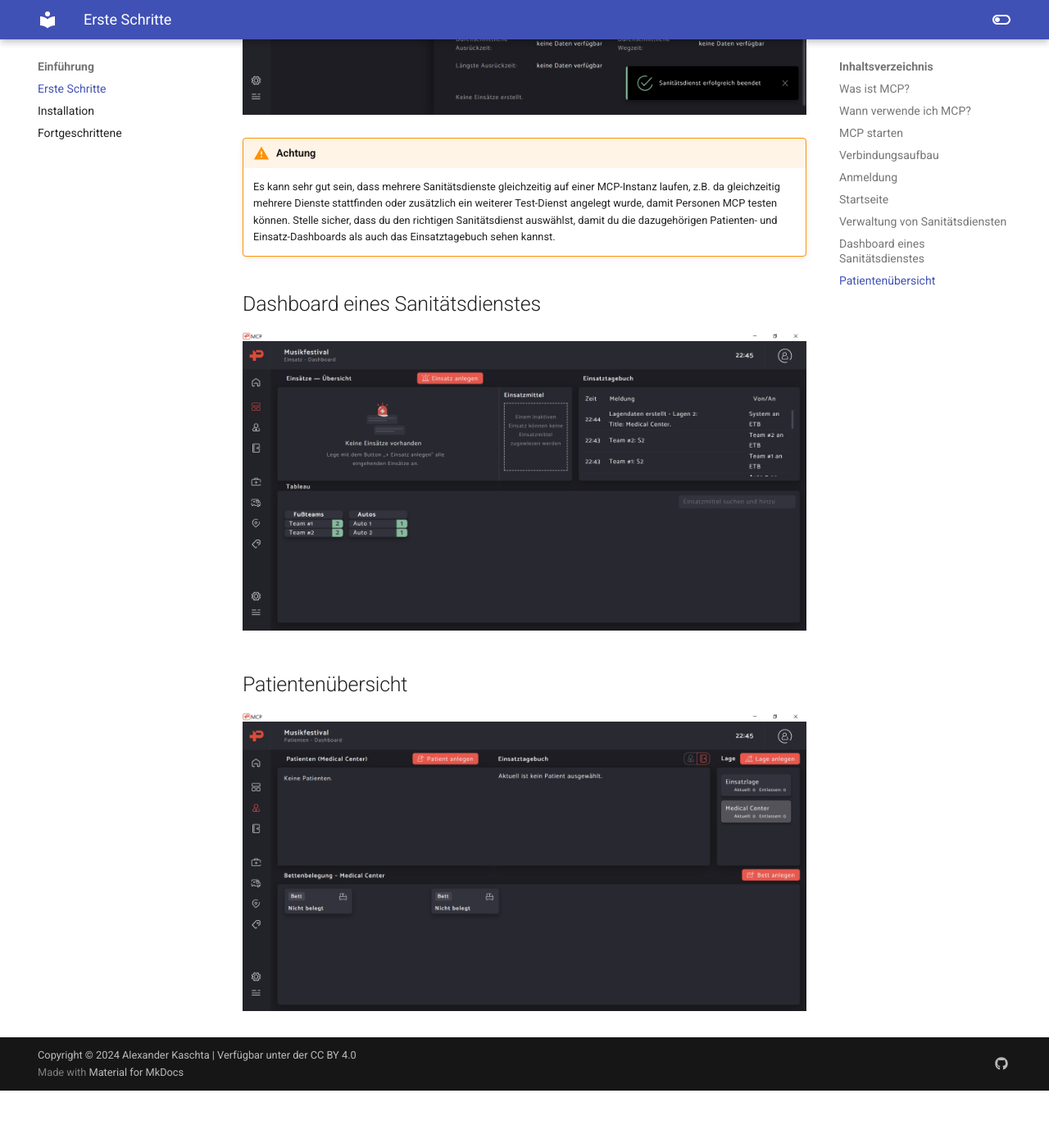
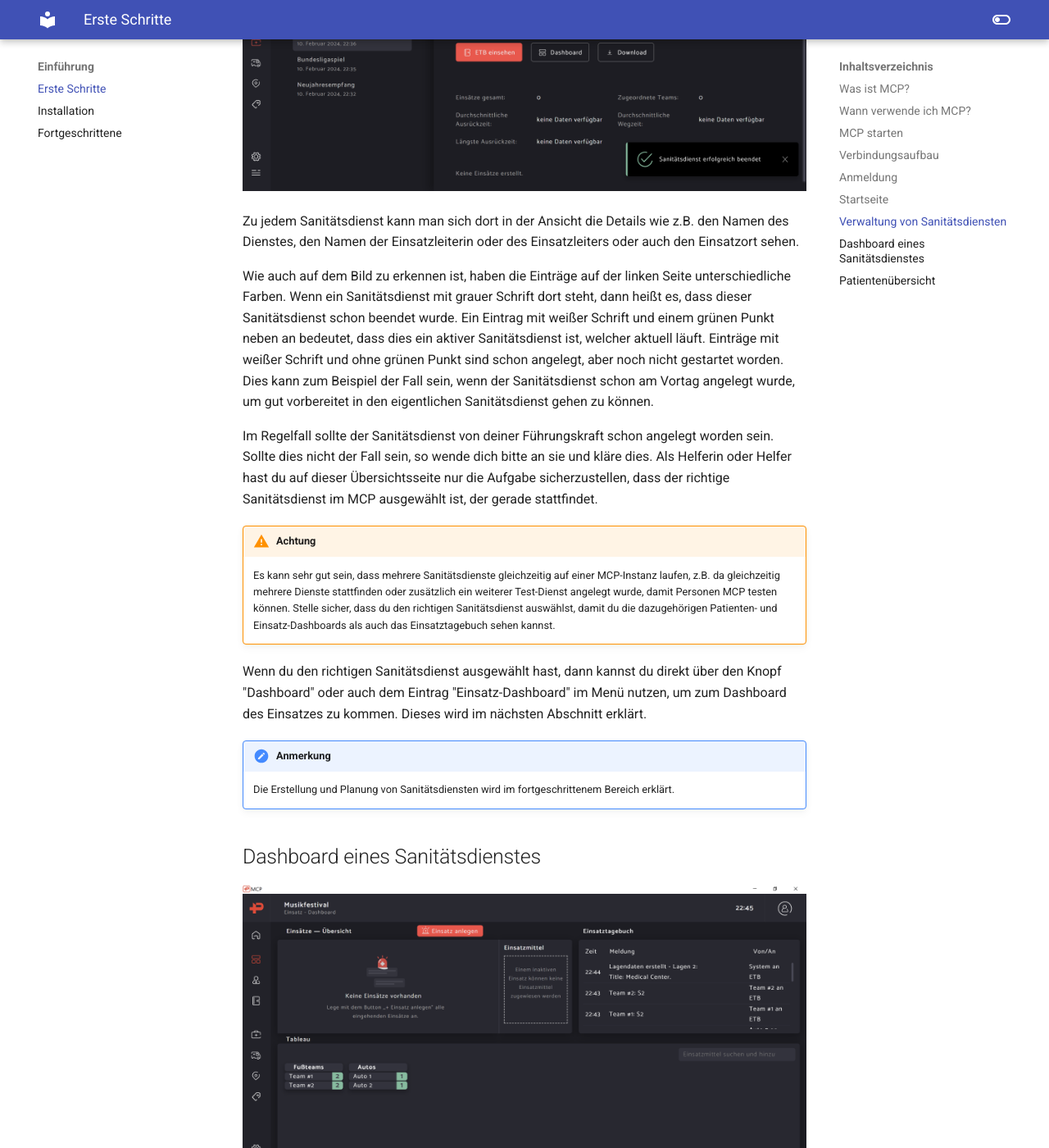
Before and after one commit to AlexanderKaschta/mcp_docs, an MkDocs documentation site: the page built from docs/getting_started.md, in a window 1280 px wide and 1400 px high, scrolled down 5724 px. Shown: the whole window at 82% size. Built offline with MkDocs 1.6.1 and Material for MkDocs 9.7.7, drawn with Linux system fonts in a browser that asks for light colours; before the commit the page ends 7054 px from its top, so only the background shows below that; some of the changed text lies outside the part shown.

Commit message:
UPD: Übersicht Dienste

```diff
--- a/docs/getting_started.md
+++ b/docs/getting_started.md
@@ -155,7 +155,25 @@ Klicke dazu einfach auf den Eintrag "Sanitätsdienste" und alles Weitere dazu wi
 
 ## Verwaltung von Sanitätsdiensten
 
+Auf der Seite zu den Sanitätsdiensten dient zur Verwaltung von Sanitätsdienste. Dort siehst du in der Liste, welche
+Sanitätsdienste alles auf der MCP-Instanz gespeichert sind, mit welcher du dich vorher verbunden hast, wie es auch im
+Bild zu sehen ist.
+
 ![Sanitätsdienstverwaltung](assets/Sandienst_Verwaltung.png)
+
+Zu jedem Sanitätsdienst kann man sich dort in der Ansicht die Details wie z.B. den Namen des Dienstes, den Namen der
+Einsatzleiterin oder des Einsatzleiters oder auch den Einsatzort sehen.
+
+Wie auch auf dem Bild zu erkennen ist, haben die Einträge auf der linken Seite unterschiedliche Farben. Wenn ein
+Sanitätsdienst mit grauer Schrift dort steht, dann heißt es, dass dieser Sanitätsdienst schon beendet wurde. Ein Eintrag
+mit weißer Schrift und einem grünen Punkt neben an bedeutet, dass dies ein aktiver Sanitätsdienst ist, welcher aktuell
+läuft. Einträge mit weißer Schrift und ohne grünen Punkt sind schon angelegt, aber noch nicht gestartet worden. Dies
+kann zum Beispiel der Fall sein, wenn der Sanitätsdienst schon am Vortag angelegt wurde, um gut vorbereitet in den
+eigentlichen Sanitätsdienst gehen zu können.
+
+Im Regelfall sollte der Sanitätsdienst von deiner Führungskraft schon angelegt worden sein. Sollte dies nicht der Fall
+sein, so wende dich bitte an sie und kläre dies. Als Helferin oder Helfer hast du auf dieser Übersichtsseite nur die
+Aufgabe sicherzustellen, dass der richtige Sanitätsdienst im MCP ausgewählt ist, der gerade stattfindet.
 
 !!! warning "Achtung"
 
@@ -164,6 +182,14 @@ Klicke dazu einfach auf den Eintrag "Sanitätsdienste" und alles Weitere dazu wi
     können. Stelle sicher, dass du den richtigen Sanitätsdienst auswählst, damit du die dazugehörigen Patienten- und
     Einsatz-Dashboards als auch das Einsatztagebuch sehen kannst.
 
+Wenn du den richtigen Sanitätsdienst ausgewählt hast, dann kannst du direkt über den Knopf "Dashboard" oder auch dem
+Eintrag "Einsatz-Dashboard" im Menü nutzen, um zum Dashboard des Einsatzes zu kommen. Dieses wird im nächsten Abschnitt
+erklärt.
+
+!!! note "Anmerkung"
+
+    Die Erstellung und Planung von Sanitätsdiensten wird im fortgeschrittenem Bereich erklärt.
+
 ## Dashboard eines Sanitätsdienstes
 
 ![Dashboard eines Sanitätsdienstes](assets/Dashboard.png)
```
